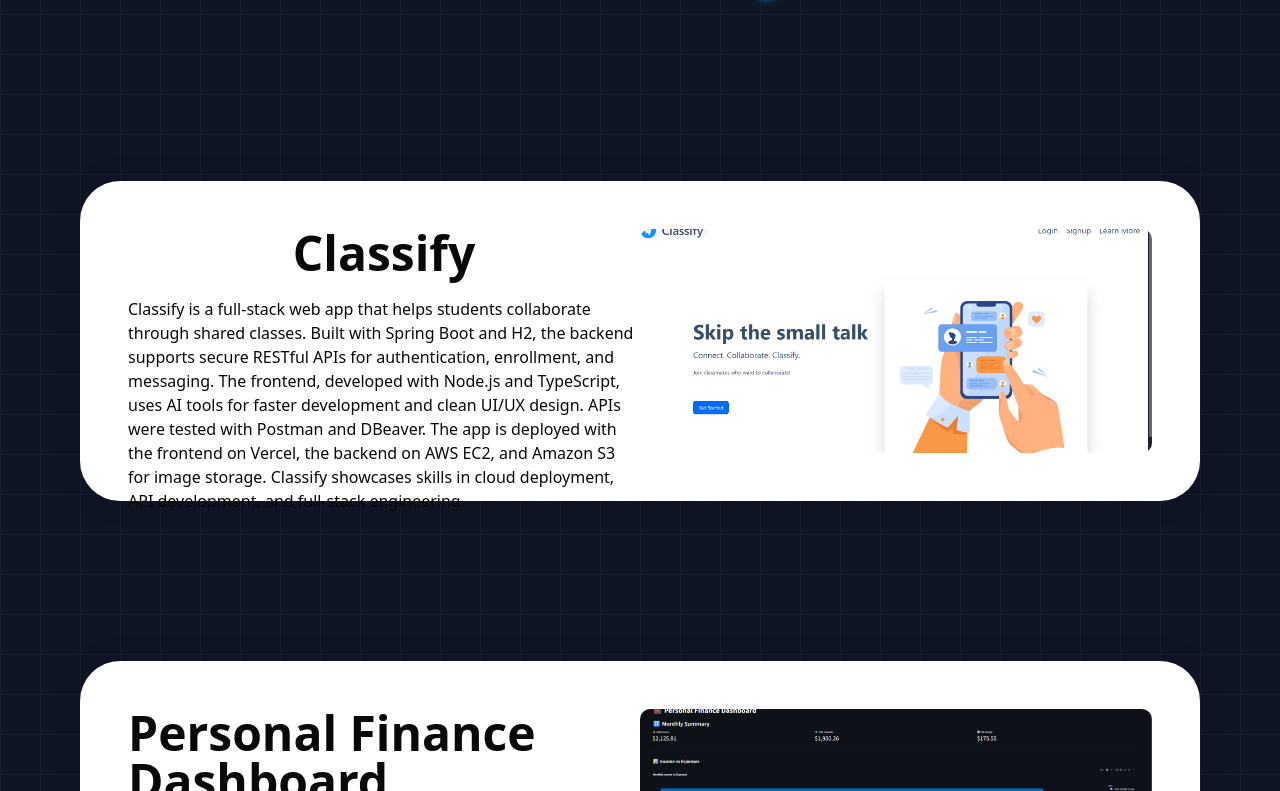
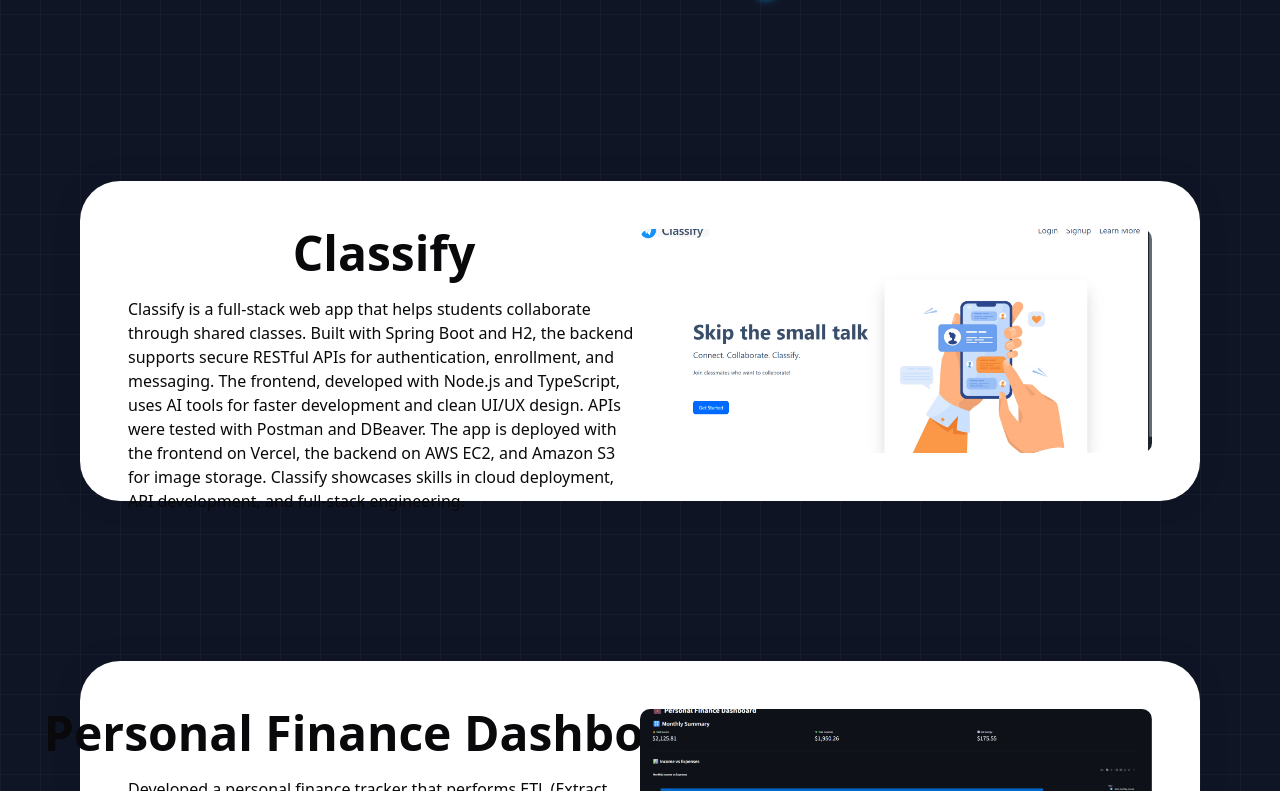
Before and after one commit to Alvaro-bit-stack/Portfolio, a Next.js app: page /projects in a window 1280 px wide. Shown: the part 265-1056 px from the top of the page. Built offline with nearby package versions, Linux system fonts and the light colour scheme.

Commit message:
attempt to fix projects text

```diff
--- a/src/app/projects/page.tsx
+++ b/src/app/projects/page.tsx
@@ -54,7 +54,7 @@
             className="flex flex-col md:flex-row w-full h-full"
           >
             <div className="w-[50%] flex flex-col items-center">
-              <h1 className="text-5xl font-bold pb-5">
+              <h1 className="text-5xl font-bold pb-5 text-nowrap">
                 Personal Finance Dashboard
               </h1>
               <p>
@@ -89,7 +89,7 @@
             className="flex flex-col md:flex-row w-full h-full"
           >
             <div className="w-[50%] flex flex-col items-center">
-              <h1 className="text-5xl font-bold pb-5">
+              <h1 className="text-5xl font-bold pb-5 text-nowrap">
                 Google Calender Automater
               </h1>
               <p>
```
